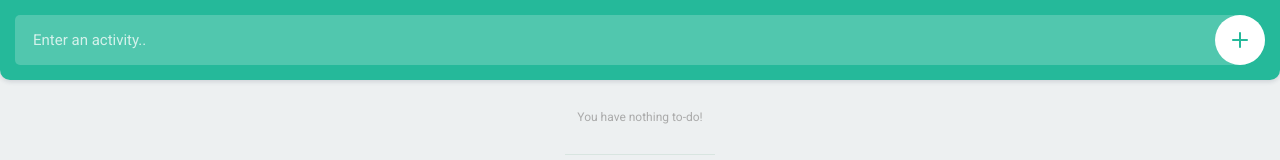
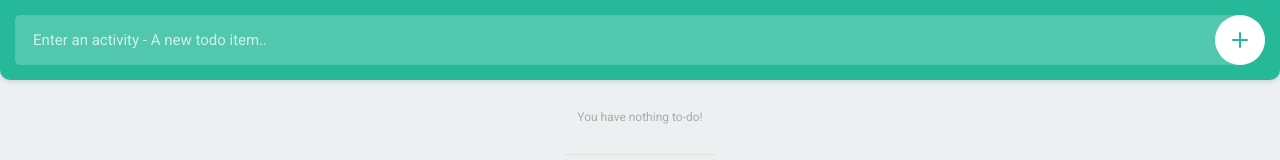
Before and after one commit to viorel101/todo, a plain HTML site: page index.html in a window 1280 px wide. Shown: the top 160 px of the page. Drawn offline with Linux system fonts and the light colour scheme.

Commit message:
Update index.html

```diff
--- a/index.html
+++ b/index.html
@@ -20,7 +20,7 @@
 	<body>
 
 		<header>
-			<input type="text" placeholder="Enter an activity.." id="item">
+			<input type="text" placeholder="Enter an activity - A new todo item.." id="item">
 			<button id="add">
 				<svg version="1.1" xmlns="http://www.w3.org/2000/svg" xmlns:xlink="http://www.w3.org/1999/xlink" x="0px" y="0px"viewBox="0 0 16 16" style="enable-background:new 0 0 16 16;" xml:space="preserve"><g><path class="fill" d="M16,8c0,0.5-0.5,1-1,1H9v6c0,0.5-0.5,1-1,1s-1-0.5-1-1V9H1C0.5,9,0,8.5,0,8s0.5-1,1-1h6V1c0-0.5,0.5-1,1-1s1,0.5,1,1v6h6C15.5,7,16,7.5,16,8z"/></g></svg>
 			</button>
```
